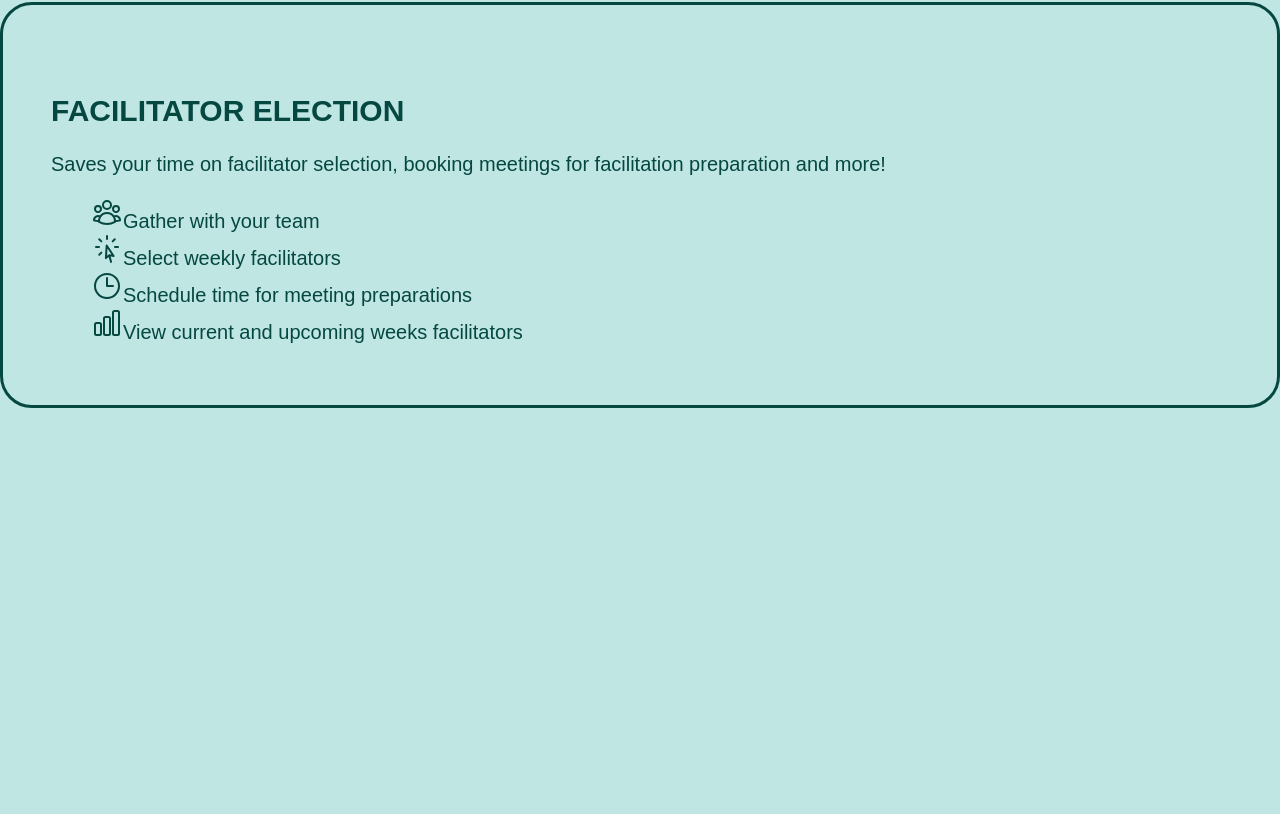
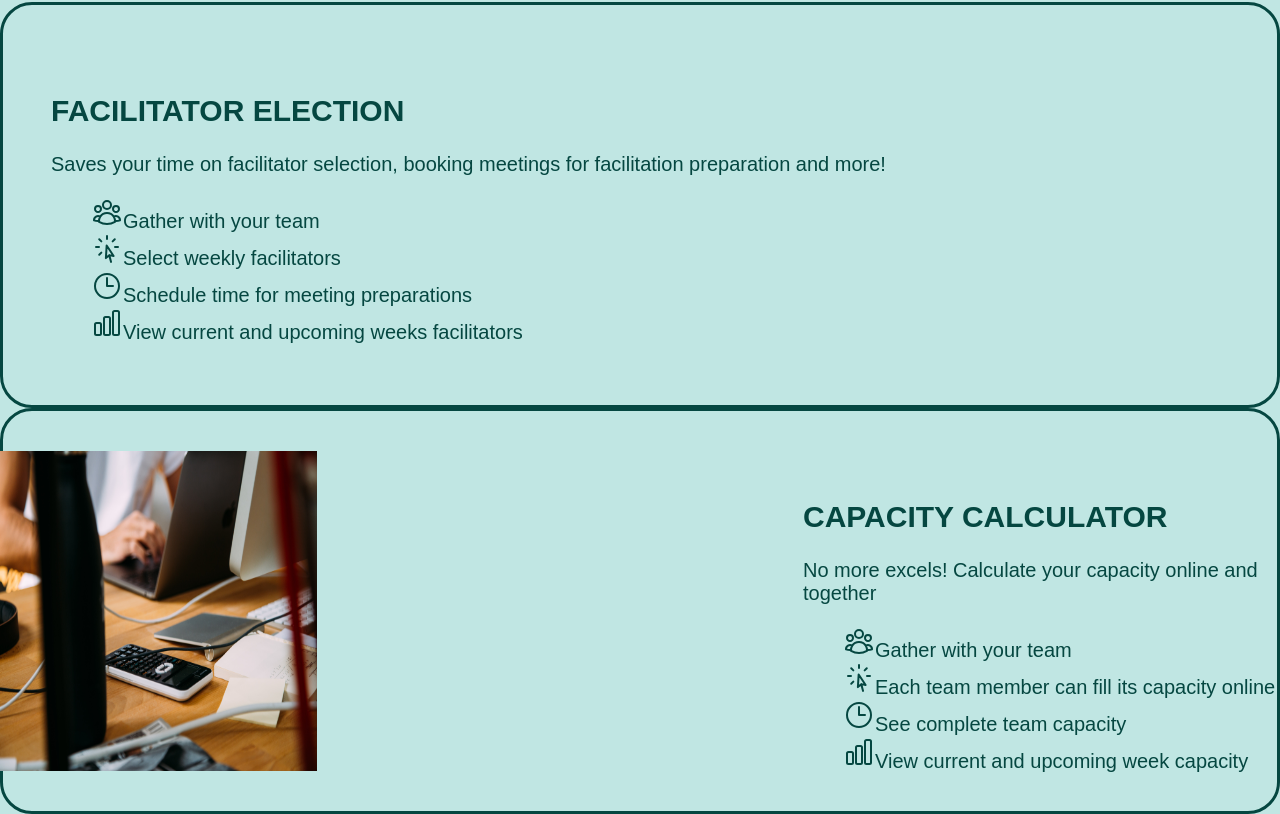
Before and after one commit to Edetuke/scrum, a React (Create React App) app: page / in a window 1280 px wide. Shown: the part 482-1296 px from the top of the page. Before the commit the page ends 890 px from the top, so only its background shows below. Built offline with nearby package versions, Linux system fonts and the light colour scheme.

Commit message:
added about capacity block

```diff
--- /dev/null
+++ b/src/Components/MainPage/AboutCapacity.js
@@ -0,0 +1,91 @@
+import classes from "./AboutCapacity.module.css";
+import capacityimg from "../../Logos/images/capacity.jpg";
+
+const AboutCapacity = () => {
+  return (
+    <div className={classes.aboutCapacity}>
+      <img
+        className={classes.capacityimg}
+        src={capacityimg}
+        alt="capacity-calculator"
+      />
+      <div className={classes.capacityText}>
+        <h2>CAPACITY CALCULATOR</h2>
+        <p>No more excels! Calculate your capacity online and together</p>
+        <ul className={classes.capacityList}>
+          <li>
+            {" "}
+            <svg
+              xmlns="http://www.w3.org/2000/svg"
+              fill="none"
+              viewBox="0 0 24 24"
+              strokeWidth={1.5}
+              stroke="currentColor"
+              className={classes.icon}
+            >
+              <path
+                strokeLinecap="round"
+                strokeLinejoin="round"
+                d="M18 18.72a9.094 9.094 0 003.741-.479 3 3 0 00-4.682-2.72m.94 3.198l.001.031c0 .225-.012.447-.037.666A11.944 11.944 0 0112 21c-2.17 0-4.207-.576-5.963-1.584A6.062 6.062 0 016 18.719m12 0a5.971 5.971 0 00-.941-3.197m0 0A5.995 5.995 0 0012 12.75a5.995 5.995 0 00-5.058 2.772m0 0a3 3 0 00-4.681 2.72 8.986 8.986 0 003.74.477m.94-3.197a5.971 5.971 0 00-.94 3.197M15 6.75a3 3 0 11-6 0 3 3 0 016 0zm6 3a2.25 2.25 0 11-4.5 0 2.25 2.25 0 014.5 0zm-13.5 0a2.25 2.25 0 11-4.5 0 2.25 2.25 0 014.5 0z"
+              />
+            </svg>
+            Gather with your team
+          </li>
+          <li>
+            <svg
+              xmlns="http://www.w3.org/2000/svg"
+              fill="none"
+              viewBox="0 0 24 24"
+              strokeWidth={1.5}
+              stroke="currentColor"
+              className={classes.icon}
+            >
+              <path
+                strokeLinecap="round"
+                strokeLinejoin="round"
+                d="M15.042 21.672L13.684 16.6m0 0l-2.51 2.225.569-9.47 5.227 7.917-3.286-.672zM12 2.25V4.5m5.834.166l-1.591 1.591M20.25 10.5H18M7.757 14.743l-1.59 1.59M6 10.5H3.75m4.007-4.243l-1.59-1.59"
+              />
+            </svg>
+            Each team member can fill its capacity online
+          </li>
+          <li>
+            <svg
+              xmlns="http://www.w3.org/2000/svg"
+              fill="none"
+              viewBox="0 0 24 24"
+              strokeWidth={1.5}
+              stroke="currentColor"
+              className={classes.icon}
+            >
+              <path
+                strokeLinecap="round"
+                strokeLinejoin="round"
+                d="M12 6v6h4.5m4.5 0a9 9 0 11-18 0 9 9 0 0118 0z"
+              />
+            </svg>
+            See complete team capacity
+          </li>
+          <li>
+            <svg
+              xmlns="http://www.w3.org/2000/svg"
+              fill="none"
+              viewBox="0 0 24 24"
+              strokeWidth={1.5}
+              stroke="currentColor"
+              className={classes.icon}
+            >
+              <path
+                strokeLinecap="round"
+                strokeLinejoin="round"
+                d="M3 13.125C3 12.504 3.504 12 4.125 12h2.25c.621 0 1.125.504 1.125 1.125v6.75C7.5 20.496 6.996 21 6.375 21h-2.25A1.125 1.125 0 013 19.875v-6.75zM9.75 8.625c0-.621.504-1.125 1.125-1.125h2.25c.621 0 1.125.504 1.125 1.125v11.25c0 .621-.504 1.125-1.125 1.125h-2.25a1.125 1.125 0 01-1.125-1.125V8.625zM16.5 4.125c0-.621.504-1.125 1.125-1.125h2.25C20.496 3 21 3.504 21 4.125v15.75c0 .621-.504 1.125-1.125 1.125h-2.25a1.125 1.125 0 01-1.125-1.125V4.125z"
+              />
+            </svg>
+            View current and upcoming week capacity
+          </li>
+        </ul>
+      </div>
+    </div>
+  );
+};
+
+export default AboutCapacity;
--- /dev/null
+++ b/src/Components/MainPage/AboutCapacity.module.css
@@ -0,0 +1,34 @@
+.capacityimg {
+  position: absolute;
+  width: 20rem;
+  height: 20rem;
+  right: 60rem;
+  margin-top: 2.5rem;
+}
+
+.icon {
+  width: 2rem;
+  height: 2rem;
+  color: #054741;
+}
+
+.aboutCapacity {
+  position: relative;
+  height: 25rem;
+  border-width: 2rem;
+  border: solid;
+  border-radius: 2rem;
+  border-color: #054741;
+}
+
+.capacityText {
+  position: absolute;
+  left: 50rem;
+  margin-top: 4rem;
+  color: #054741;
+  font-size: 20px;
+}
+
+.capacityText ul {
+  list-style: none;
+}
--- a/src/Components/MainPage/MainPage.js
+++ b/src/Components/MainPage/MainPage.js
@@ -1,5 +1,6 @@
 import { Fragment } from "react";
 import MainNavigation from "../Navigation/MainNavigation";
+import AboutCapacity from "./AboutCapacity";
 
 import AboutFacilitator from "./AboutFacilitator";
 
@@ -8,6 +9,7 @@ const MainPage = () => {
     <Fragment>
       <MainNavigation />
       <AboutFacilitator />
+      <AboutCapacity />
     </Fragment>
   );
 };
```
Also changed, not shown: src/Logos/images/capacity.jpg (added), src/Logos/images/image.png (deleted).
